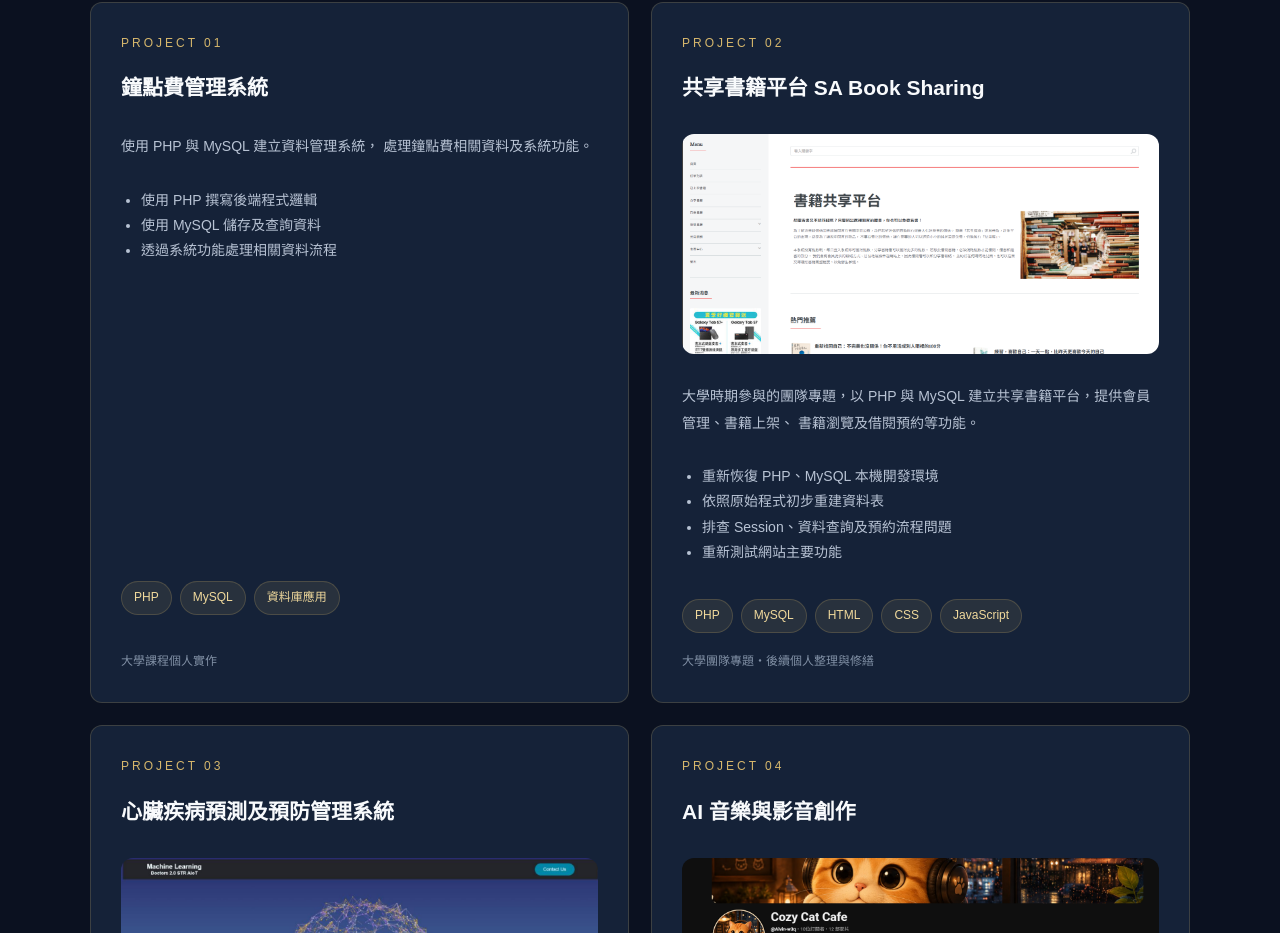
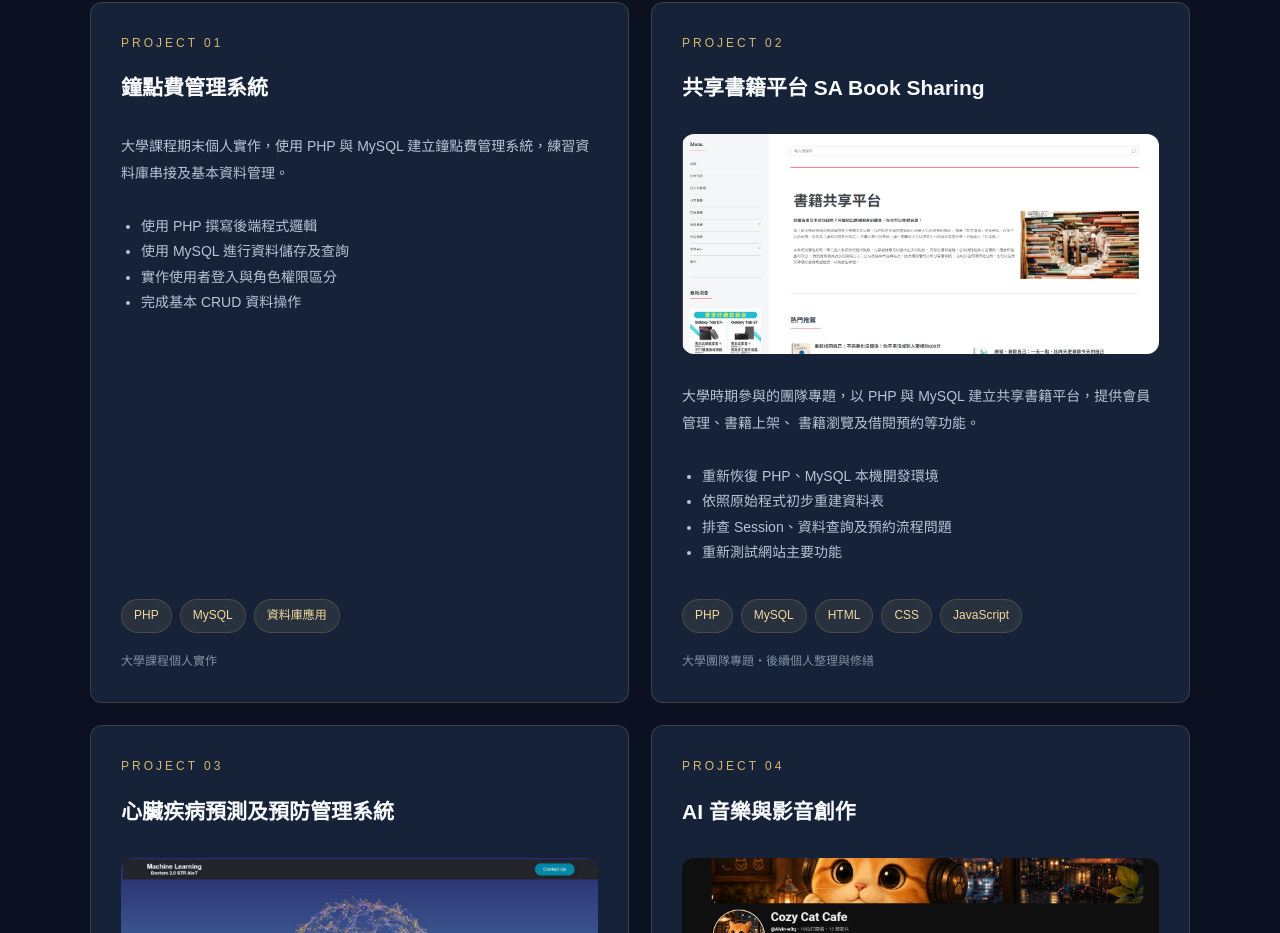
Before and after one commit to Alvin59567/my-portfolio, a plain HTML site: page index.html in a window 1280 px wide. Shown: the part 2211-3144 px from the top of the page. Drawn offline with Linux system fonts and the light colour scheme.

Commit message:
update context

```diff
--- a/index.html
+++ b/index.html
@@ -672,20 +672,22 @@
 
 
 
+
                     <!-- 鐘點費管理系統 -->
                     <a href="hourly-pay.html" class="project-card">
                         <div class="project-number">PROJECT 01</div>
                         <h3>鐘點費管理系統</h3>
 
                         <p>
-                            使用 PHP 與 MySQL 建立資料管理系統，
-                            處理鐘點費相關資料及系統功能。
+                            大學課程期末個人實作，使用 PHP 與 MySQL
+                            建立鐘點費管理系統，練習資料庫串接及基本資料管理。
                         </p>
 
                         <ul>
                             <li>使用 PHP 撰寫後端程式邏輯</li>
-                            <li>使用 MySQL 儲存及查詢資料</li>
-                            <li>透過系統功能處理相關資料流程</li>
+                            <li>使用 MySQL 進行資料儲存及查詢</li>
+                            <li>實作使用者登入與角色權限區分</li>
+                            <li>完成基本 CRUD 資料操作</li>
                         </ul>
 
                         <div class="project-tags">
@@ -695,11 +697,10 @@
                         </div>
 
                         <div class="project-status">
-                            <div class="project-status">
-                                大學課程個人實作
-                            </div>
+                            大學課程個人實作
                         </div>
                     </a>
+
                     <!-- 共享書籍平台 -->
                     <article class="project-card">
                         <div class="project-number">PROJECT 02</div>
```
